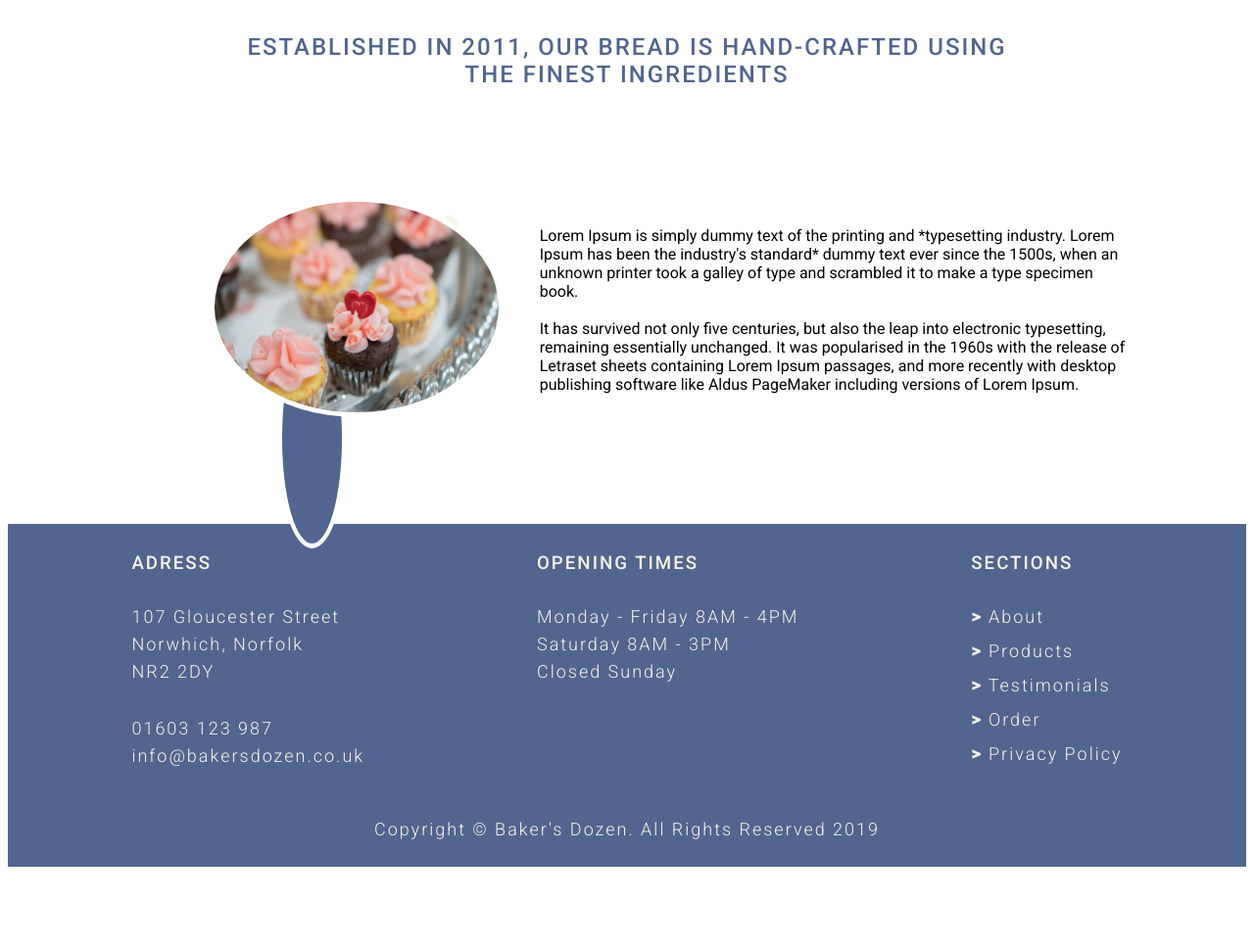
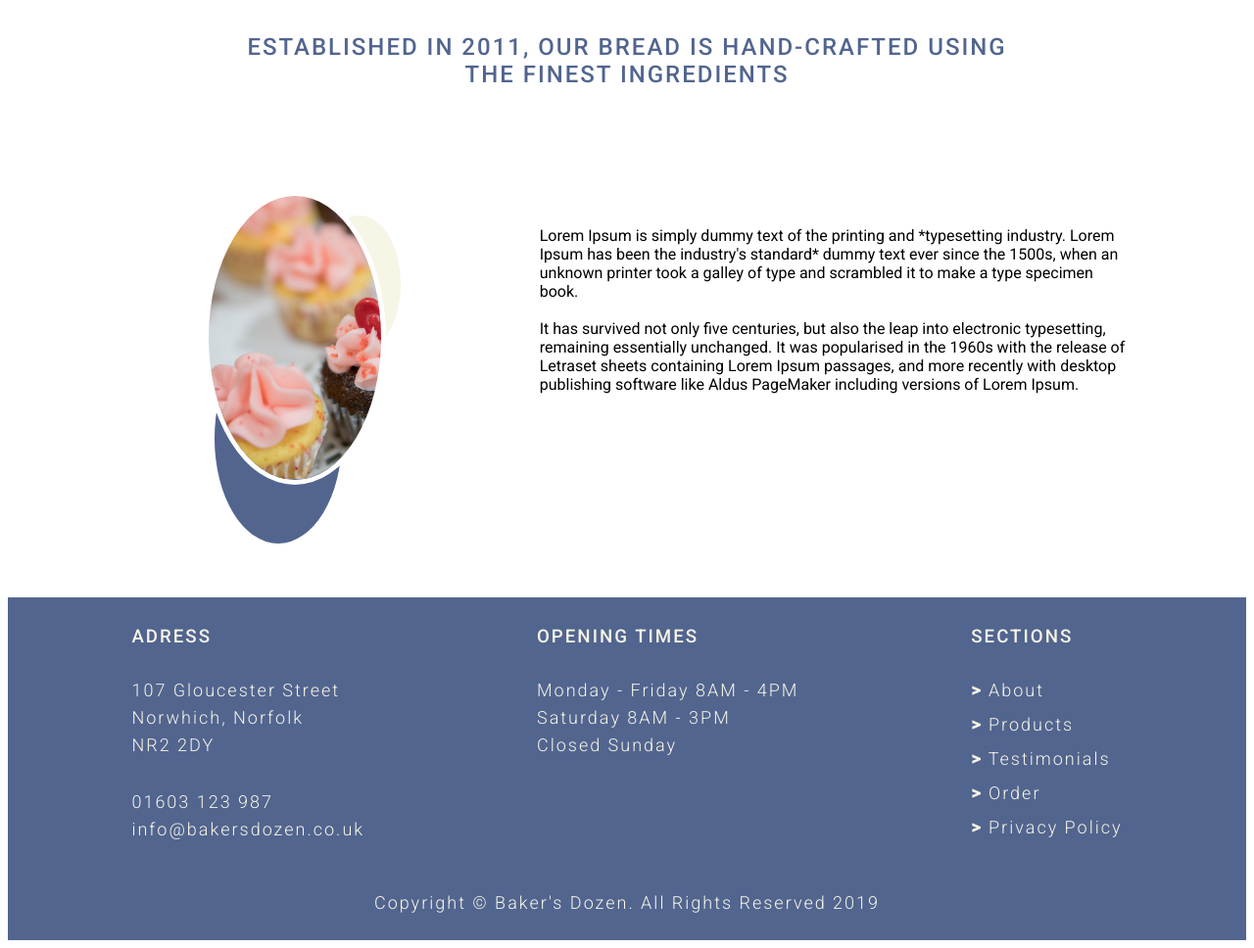
Before and after one commit to lloydcox/bakers-dozen, a PHP site: page /Lloyd/index.html in a window 1280 px wide. Shown: the part 224-1192 px from the top of the page at 98% size. Before the commit the page ends 1109 px from the top, so only its background shows below. Run offline with PHP 8.4, Linux system fonts and the light colour scheme; some libraries are stand-ins or nearby versions.

Commit message:
adjusteds html and adding stlying to the image circle

```diff
--- a/Lloyd/index.html
+++ b/Lloyd/index.html
@@ -28,7 +28,8 @@
       <div class="border"></div>
       <h2>Established in 2011, our bread is hand-crafted using<br> the finest ingredients</h2>
         <div class="about">
-          <div> <img class="cake" src="../IMG/tim-bish-XZq-m5XwIw4-unsplash.jpg"> </div>
+          <!-- Put image in div and gave it a class - Luke -->
+          <div class="img-circle"><img class="cake" src="../IMG/tim-bish-XZq-m5XwIw4-unsplash.jpg"></div>
           <div class="circle1"></div>
           <div class="circle2"></div>
 
--- a/Lloyd/styles.css
+++ b/Lloyd/styles.css
@@ -197,7 +197,7 @@
     letter-spacing: 2px;
 }
 
-/* Ive added a dont weight to the p elements to make them skinnier by adjusting the font weight
+/* Ive added a font weight to the p elements to make them skinnier by adjusting the font weight
 _ Luke */
 .footer p {
     font-weight: 200;
@@ -213,22 +213,24 @@
     text-align: center;
     background-color: #343957;
 }
-
-img {
-
-    max-width: 300px;
-    max-height: 300px;
+/* image div - Luke*/
+.img-circle {
+    width: 300px;
+    height: 300px;
     border: white solid 5px;
     border-radius: 50%;
-    margin: 2%;
-    height: 100%;
+    overflow: hidden;
     position: relative;
     bottom: 15px;
     left: 100px;
     z-index: 3;
-    background-size: contain;
+}
 
+img {
+    height: 110%;
+    transform: translate(-70px, -30px);
 }
+/* image div - Luke */
 
 .about
   {
```
